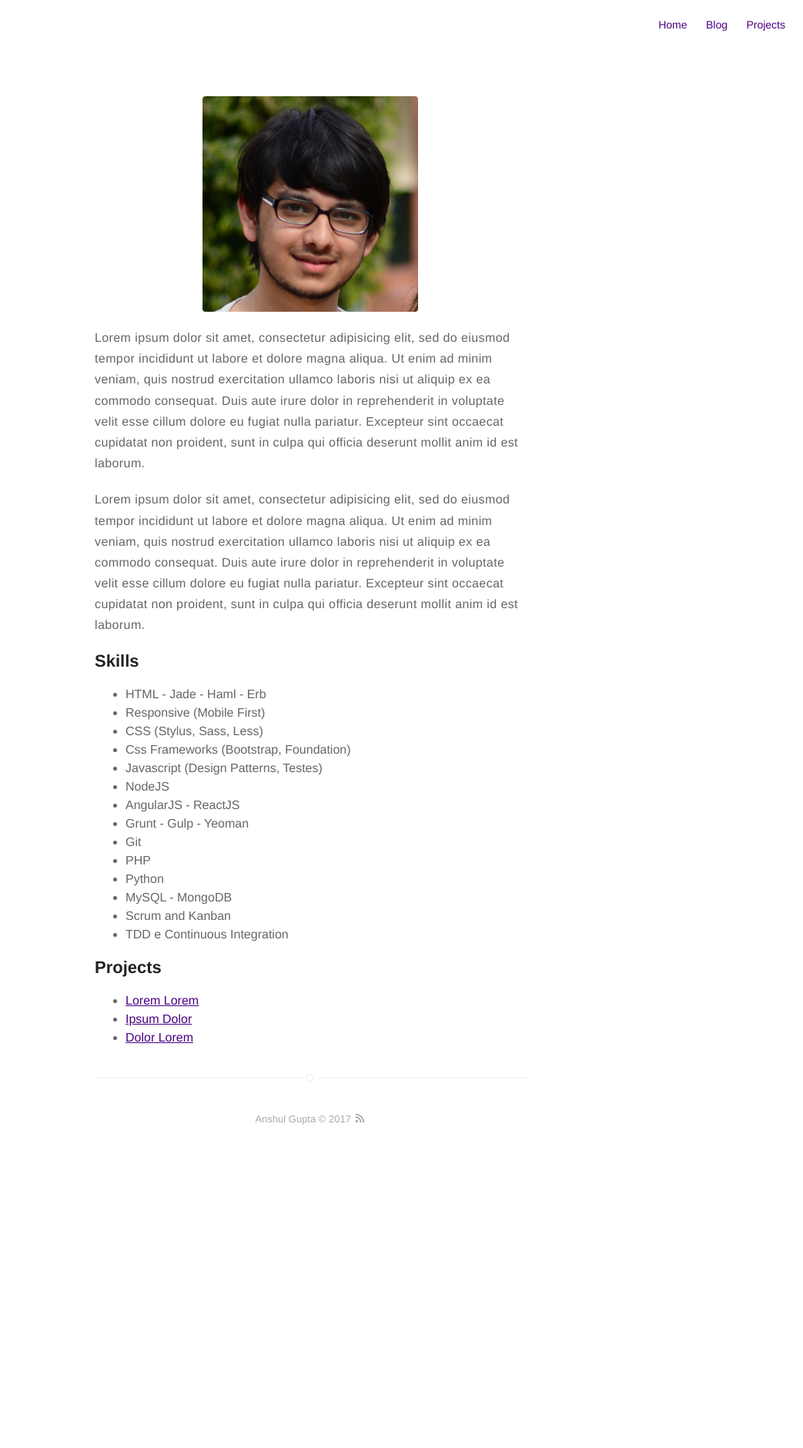
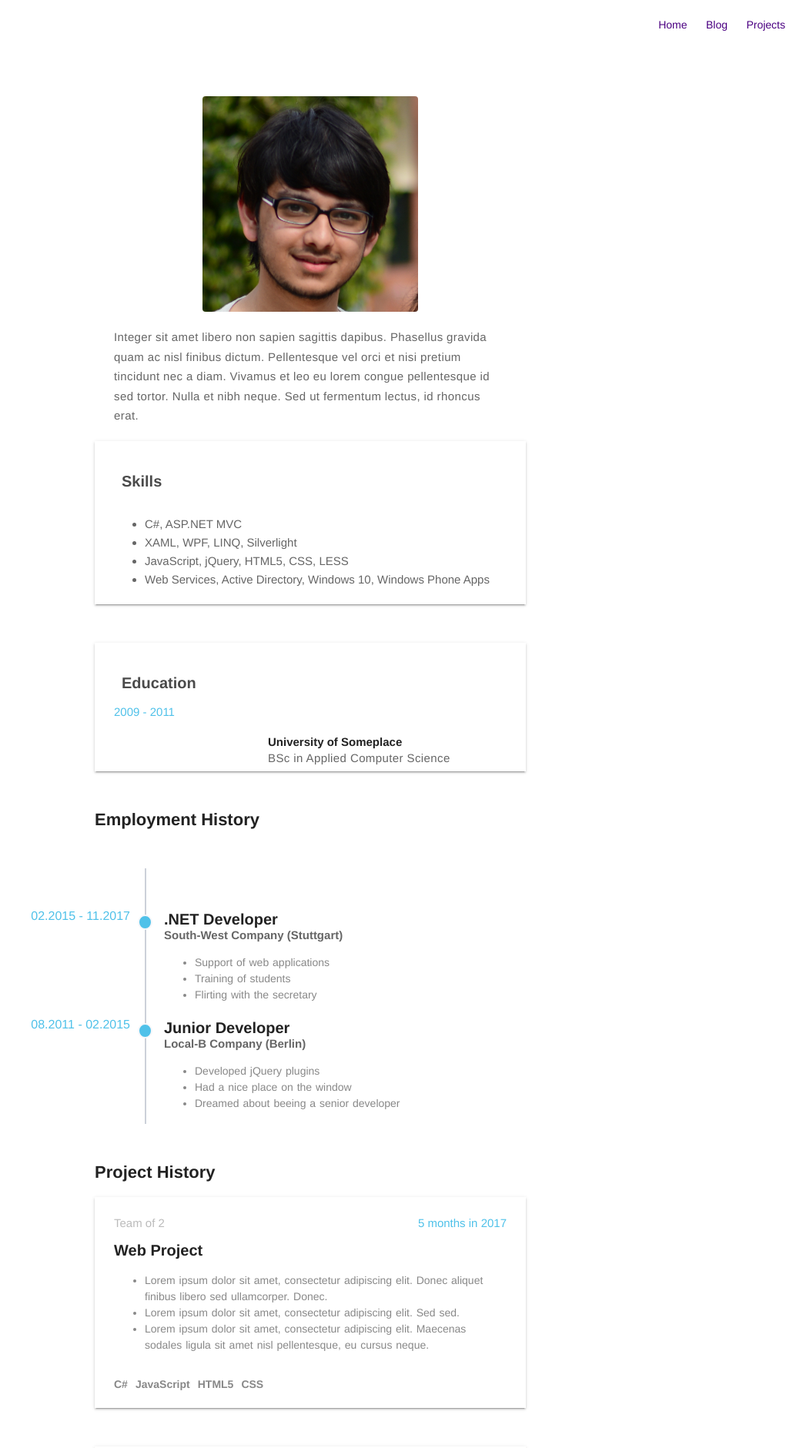
Before and after one commit to anshulgupta0803/anshulgupta0803.github.io, a Jekyll site: the page built from about.md, in a window 1280 px wide. Shown: the top 1881 px of the page at 77% size, without its empty margins (237-1280 px from the left). Built offline with Jekyll 4.4.1, drawn with Linux system fonts in a browser that asks for light colours; before the commit the page ends 1501 px from its top, so only the background shows below that; some of the changed text lies outside the part shown.

Commit message:
Adding CV to about page

```diff
--- /dev/null
+++ b/_data/cv.yml
@@ -0,0 +1,53 @@
+anshulgupta:
+    profile: "Integer sit amet libero non sapien sagittis dapibus. Phasellus gravida quam ac nisl finibus dictum. Pellentesque vel orci et nisi pretium tincidunt nec a diam. Vivamus et leo eu lorem congue pellentesque id sed tortor. Nulla et nibh neque. Sed ut fermentum lectus, id rhoncus erat."
+    skills:
+        - "C#, ASP.NET MVC"
+        - "XAML, WPF, LINQ, Silverlight"
+        - "JavaScript, jQuery, HTML5, CSS, LESS"
+        - "Web Services, Active Directory, Windows 10, Windows Phone Apps"
+    education:
+        - time:             "2009 - 2011"
+          location:         "University of Someplace"
+          description:      "BSc in Applied Computer Science"
+    employment:
+        - time:             "02.2015 - 11.2017"
+          location:         "Stuttgart"
+          company:          "South-West Company"
+          position:         ".NET Developer"
+          responsibilities:
+            - "Support of web applications"
+            - "Training of students"
+            - "Flirting with the secretary"
+        - time:             "08.2011 - 02.2015"
+          location:         "Berlin"
+          company:          "Local-B Company"
+          position:         "Junior Developer"
+          responsibilities:
+            - "Developed jQuery plugins"
+            - "Had a nice place on the window"
+            - "Dreamed about beeing a senior developer"
+    projects:
+        - time:             "5 months in 2017"
+          team:             "Team of 2"
+          title:            "Web Project"
+          technologies:     "C#, JavaScript, HTML5, CSS"
+          responsibilities:
+            - "Lorem ipsum dolor sit amet, consectetur adipiscing elit. Donec aliquet finibus libero sed ullamcorper. Donec."
+            - "Lorem ipsum dolor sit amet, consectetur adipiscing elit. Sed sed."
+            - "Lorem ipsum dolor sit amet, consectetur adipiscing elit. Maecenas sodales ligula sit amet nisl pellentesque, eu cursus neque."
+        - time:             "9 months in 2016"
+          team:             "Team of 6"
+          title:            "Android App"
+          technologies:     "Mono, .NET"
+          responsibilities:
+            - "Lorem ipsum dolor sit amet, consectetur adipiscing elit. Vestibulum commodo, urna id hendrerit interdum, metus dui ultricies massa."
+            - "Lorem ipsum dolor sit amet, consectetur adipiscing elit. Nullam sagittis leo nec lacus aliy rutrum."
+            - "Lorem ipsum dolor sit amet, consectetur adipiscing elit. Donec bibendum."
+        - time:             "3 months in 2015"
+          team:             "Team of 2"
+          title:            "Software Evaluation"
+          technologies:     "Recruting, .NET"
+          responsibilities:
+            - "Lorem ipsum dolor sit amet, consectetur adipiscing elit. Vestibulum commodo, urna id hendrerit interdum, metus dui ultricies massa."
+            - "Lorem ipsum dolor sit amet, consectetur adipiscing elit. Nullam sagittis leo nec lacus aliy rutrum."
+            - "Lorem ipsum dolor sit amet, consectetur adipiscing elit. Donec bibendum."
--- a/_includes/style.scss
+++ b/_includes/style.scss
@@ -9,6 +9,7 @@
 @import "pages/page";
 @import "pages/post";
 @import "pages/tags";
+@import "pages/about";
 
 @import "components/author";
 @import "components/disqus";
--- /dev/null
+++ b/_sass/pages/about.scss
@@ -0,0 +1,237 @@
+.md-card {
+    color: #4A4A4A;
+    font-size: 1.5rem;
+    padding: 25px 0 5px 0;
+    margin: 0 auto 50px auto;
+
+
+    h2 {
+        font-size: 2rem;
+    }
+
+    h3 {
+        font-size: 1.5rem;
+    }
+
+    dl {
+        margin: 0;
+    }
+
+    dt.time {
+        color: #4FC1E9;
+    }
+
+    dd {
+        padding-top: 7px;
+        margin-left: 200px;
+
+        h3 {
+            margin-bottom: 0;
+        }
+
+        p {
+            margin: 0;
+        }
+    }
+
+    .title {
+        display: flex;
+        align-items: baseline;
+        font-size: 2rem;
+
+        h2 {
+            padding-left: 10px;
+            color: #4A4A4A;
+        }
+    }
+
+    &.no-border {
+        padding: 0;
+        margin: 0 auto;
+
+        padding {
+            margin: 0;
+        }
+    }
+
+    & > * {
+        padding: 0 25px 0 25px;
+    }
+}
+
+
+.shadow {
+    box-shadow: 0 2px 2px 0 rgba(0,0,0,.14), 0 3px 1px -2px rgba(0,0,0,.2), 0 1px 5px 0 rgba(0,0,0,.12);
+}
+
+.timeline-container {
+    width: 80%;
+    padding: 50px 0 0 0;
+    margin: 50px auto;
+    position: relative;
+
+    &:before {
+        content: '';
+        position: absolute;
+        top: 0;
+        left: 10px;
+        margin-left: -1px;
+        width: 2px;
+        height: 100%;
+        background: #CCD1D9;
+        z-index: 1
+    }
+}
+
+.timeline-block {
+    display: flex;
+    justify-content: space-between;
+
+
+    .marker {
+        width: 16px;
+        height: 16px;
+        border-radius: 50%;
+        border: 2px solid #F5F7FA;
+        background: #4FC1E9;
+        margin-top: 10px;
+        z-index: 9999
+    }
+}
+
+.timeline-block > .time {
+    position: absolute;
+    margin-left: -180px;
+    margin-top: 3px;
+    color: #4FC1E9;
+    text-align: right;
+    width: 170px;
+}
+
+.timeline-content {
+    width: 95%;
+    padding: 0 15px;
+    color: #666;
+
+
+    h3 {
+        margin-top: 5px;
+        margin-bottom: 0;
+    }
+
+    span {
+        font-size: 15px;
+        font-weight: 600;
+    }
+
+    .time {
+        margin-top: 5px;
+        display: none;
+        color: #4FC1E9;
+    }
+}
+
+.timeline-content, .md-card.project {
+    li {
+        font-size: 14px;
+        line-height: 1.5em;
+        word-spacing: 1px;
+        color: #888;
+    }
+}
+
+.md-card.project {
+    .meta {
+        display: flex;
+        justify-content: space-between;
+
+        .team {
+            color: #bbb;
+        }
+
+        .time {
+            color: #4FC1E9;
+            font-size: 1.5rem;
+            margin-left: 0.8rem;
+        }
+    }
+
+    .footer {
+        display: flex;
+        justify-content: space-between;
+        align-items: center;
+
+        ul {
+            display: flex;
+            flex-wrap: wrap;
+            padding: 0;
+        }
+
+        li {
+            padding-right: 10px;
+            list-style-type: none;
+            font-weight: 600;
+        }
+
+        span {
+            font-size: 2rem;
+        }
+    }
+}
+
+
+@media screen and (max-width: 768px) {
+    .timeline-container:before {
+        left: 8px;
+        width: 2px;
+    }
+
+    .timeline-block {
+        width: 100%;
+        margin-bottom: 30px;
+    }
+}
+
+@media only screen and (max-width: 1081px) {
+
+    .timeline-block > .time {
+        display: none;
+    }
+
+    .timeline-content > .time {
+        display: block;
+    }
+}
+
+@media only print {
+    .author-cover, .author-image, .author-meta, .logo-readium, .author-bio,
+    .timeline-block > .time, .marker, .timeline-container:before, .go-to-top,
+    .icon-briefcase, .site-footer {
+        display: none !important;
+    }
+
+    .timeline-content > .time {
+        display: block;
+    }
+
+    .timeline-container {
+        padding: 0;
+        margin: 0 auto;
+    }
+
+    .shadow {
+        box-shadow:none;
+    }
+
+    .md-card {
+        margin: 0 auto;
+    }
+
+    .employment-heading, .project-heading {
+        page-break-before: always;
+    }
+
+    .md-card, .timeline-block, .education {
+        page-break-inside: avoid;
+    }
+}
--- a/about.md
+++ b/about.md
@@ -4,43 +4,86 @@ layout: page
 ---
 ![Profile Image]({{ site.url }}/{{ site.picture }})
 
-<p>Lorem ipsum dolor sit amet, consectetur adipisicing elit, sed do eiusmod
-tempor incididunt ut labore et dolore magna aliqua. Ut enim ad minim veniam,
-quis nostrud exercitation ullamco laboris nisi ut aliquip ex ea commodo
-consequat. Duis aute irure dolor in reprehenderit in voluptate velit esse
-cillum dolore eu fugiat nulla pariatur. Excepteur sint occaecat cupidatat non
-proident, sunt in culpa qui officia deserunt mollit anim id est laborum.</p>
+{% assign cv = site.data.cv.anshulgupta %}
 
-<p>Lorem ipsum dolor sit amet, consectetur adipisicing elit, sed do eiusmod
-tempor incididunt ut labore et dolore magna aliqua. Ut enim ad minim veniam,
-quis nostrud exercitation ullamco laboris nisi ut aliquip ex ea commodo
-consequat. Duis aute irure dolor in reprehenderit in voluptate velit esse
-cillum dolore eu fugiat nulla pariatur. Excepteur sint occaecat cupidatat non
-proident, sunt in culpa qui officia deserunt mollit anim id est laborum.</p>
+<div class="md-card no-border">
+    <p>{{cv.profile}}</p>
+</div>
 
-<h2>Skills</h2>
+<div class="md-card shadow">
+    <div class="title icon-stats-bars">
+        <h2>Skills</h2>
+    </div>
+    <div class="content">
+        <ul>
+            {% for skill in cv.skills %}
+            <li>{{ skill }}</li>
+            {% endfor %}
+        </ul>
+    </div>
+</div>
 
-<ul class="skill-list">
-	<li>HTML - Jade - Haml - Erb</li>
-	<li>Responsive (Mobile First)</li>
-	<li>CSS (Stylus, Sass, Less)</li>
-	<li>Css Frameworks (Bootstrap, Foundation)</li>
-	<li>Javascript (Design Patterns, Testes)</li>
-	<li>NodeJS</li>
-	<li>AngularJS - ReactJS</li>
-	<li>Grunt - Gulp - Yeoman</li>
-	<li>Git</li>
-	<li>PHP</li>
-	<li>Python</li>
-	<li>MySQL - MongoDB</li>
-	<li>Scrum and Kanban</li>
-	<li>TDD e Continuous Integration</li>
-</ul>
+<div class="md-card shadow education">
+    <div class="title icon-library">
+        <h2>Education</h2>
+    </div>
+    {% for entry in cv.education %}
+    <dl>
+        <dt class="time">{{entry.time}}</dt>
+        <dd>
+            <h3>{{entry.location}}</h3>
+            <p>{{entry.description}}</p>
+        </dd>
+    </dl>
+    {% endfor %}
+</div>
 
-<h2>Projects</h2>
+<h2 class="employment-heading">Employment History</h2>
 
-<ul>
-	<li><a href="https://github.com/">Lorem Lorem</a></li>
-	<li><a href="https://github.com/">Ipsum Dolor</a></li>
-	<li><a href="https://github.com/">Dolor Lorem</a></li>
-</ul>
+<div class="timeline-container">
+    {% for employment in cv.employment %}
+    <div class="timeline-block">
+        <div class="marker"></div>
+        <div class="time">{{employment.time}}</div>
+        <div class="timeline-content">
+            <div class="time">{{employment.time}}</div>
+            <h3>{{employment.position}}</h3>
+            <span>{{employment.company}} ({{employment.location}})</span>
+            <ul>
+                {% for responsibility in employment.responsibilities %}
+                <li>{{responsibility}}</li>
+                {% endfor %}
+            </ul>
+        </div>
+    </div>
+    {% endfor %}
+</div>
+
+
+<h2 class="project-heading">Project History</h2>
+
+{% for project in cv.projects %}
+<div class="md-card shadow project">
+    <div class="meta">
+        <div class="team">{{project.team}}</div>
+        <div class="time">{{project.time}}</div>
+    </div>
+    <div class="content">
+        <h2>{{project.title}}</h2>
+        <ul>
+            {% for responsibility in project.responsibilities %}
+            <li>{{responsibility}}</li>
+            {% endfor %}
+        </ul>
+    </div>
+    <div class="footer">
+        <ul>
+            {% assign technologies = project.technologies | split: ',' %}
+            {% for technology in technologies %}
+            <li> {{ technology }}</li>
+            {% endfor %}
+        </ul>
+        <span class="icon-briefcase"></span>
+    </div>
+</div>
+{% endfor %}
```
